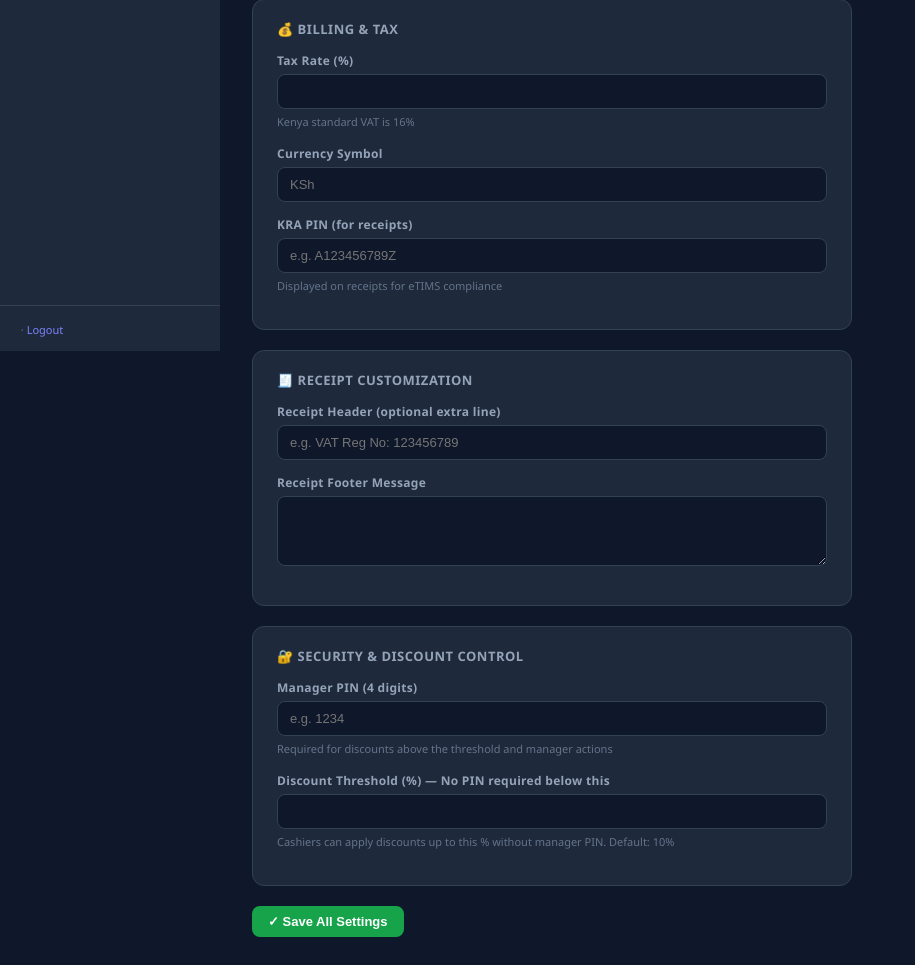
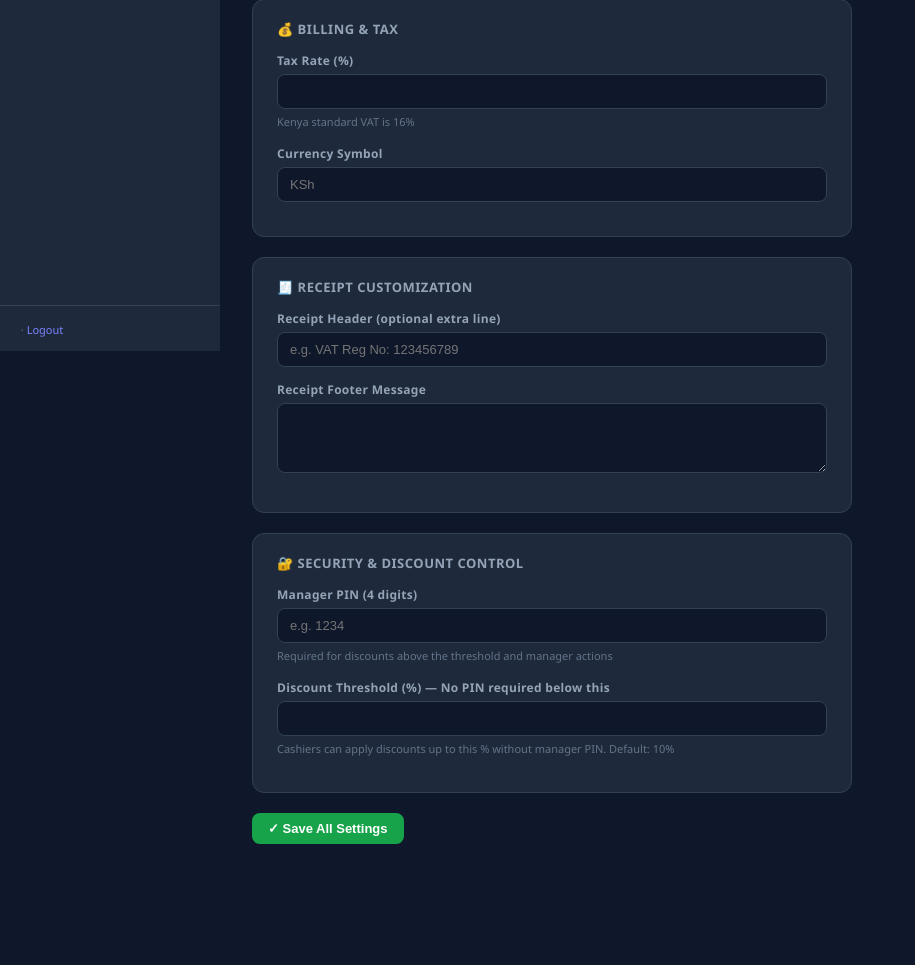
Before and after one commit to labosoian6-hue/queens-cafe-pos, a Flask app: template templates/settings.html in a window 1280 px wide. Shown: the part 449-1414 px from the top of the page, without its empty margins (0-915 px from the left). After the commit the page ends 1293 px from the top, so only its background shows below. Run offline with Flask 3, Linux system fonts and the light colour scheme; the template is opened without the code that fills it, so the values that code supplies are empty.

Commit message:
Remove all KRA eTIMS references from receipt, settings, database and printer
Co-Authored-By: Claude Sonnet 4.6 <noreply@anthropic.com>

```diff
--- a/database.py
+++ b/database.py
@@ -190,7 +190,7 @@ def initialize_db():
             pass
 
     # Extended settings defaults
-    for k, v in [("address", ""), ("phone", ""), ("kra_pin", ""), ("receipt_header", ""),
+    for k, v in [("address", ""), ("phone", ""), ("receipt_header", ""),
                  ("manager_pin", ""), ("discount_threshold", "10")]:
         c.execute("INSERT OR IGNORE INTO settings (key, value) VALUES (?,?)", (k, v))
 
--- a/printer.py
+++ b/printer.py
@@ -27,7 +27,7 @@ def _encode(text):
     return text.encode('ascii', errors='replace')
 
 
-def build_customer_receipt(order, items, cafe, currency, footer, tax_rate, address="", phone="", kra_pin="", receipt_header=""):
+def build_customer_receipt(order, items, cafe, currency, footer, tax_rate, address="", phone="", receipt_header=""):
     """Build ESC/POS byte sequence for a customer receipt."""
     buf = bytearray()
     buf += INIT
@@ -51,8 +51,6 @@ def build_customer_receipt(order, items, cafe, currency, footer, tax_rate, addre
         buf += _encode(address[:PAPER_WIDTH].center(PAPER_WIDTH)) + LINE_FEED
     if phone:
         buf += _encode(phone[:PAPER_WIDTH].center(PAPER_WIDTH)) + LINE_FEED
-    if kra_pin:
-        buf += _encode(f"PIN: {kra_pin}".center(PAPER_WIDTH)) + LINE_FEED
     if receipt_header:
         buf += _encode(receipt_header[:PAPER_WIDTH].center(PAPER_WIDTH)) + LINE_FEED
 
--- a/templates/settings.html
+++ b/templates/settings.html
@@ -33,11 +33,6 @@
         <label>Currency Symbol</label>
         <input class="form-control" name="currency_symbol" value="{{ currency_symbol }}" placeholder="KSh">
       </div>
-      <div class="form-group">
-        <label>KRA PIN (for receipts)</label>
-        <input class="form-control" name="kra_pin" value="{{ kra_pin }}" placeholder="e.g. A123456789Z">
-        <small style="color:#64748b;font-size:11px">Displayed on receipts for eTIMS compliance</small>
-      </div>
     </div>
 
     <div class="card" style="margin-bottom:20px">
--- a/web.py
+++ b/web.py
@@ -576,7 +576,6 @@ def receipt(order_id):
                            receipt_header=database.get_setting("receipt_header", ""),
                            address=database.get_setting("address", ""),
                            phone=database.get_setting("phone", ""),
-                           kra_pin=database.get_setting("kra_pin", ""),
                            tax_rate=database.get_setting("tax_rate", "16"),
                            user=session["user"])
 
@@ -888,7 +887,7 @@ def split_bill(order_id):
 def settings():
     if request.method == "POST":
         for key in ["cafe_name", "tax_rate", "currency_symbol", "receipt_footer",
-                    "address", "phone", "kra_pin", "receipt_header",
+                    "address", "phone", "receipt_header",
                     "manager_pin", "discount_threshold"]:
             database.set_setting(key, request.form.get(key, "").strip())
         flash("Settings saved successfully.", "success")
@@ -900,7 +899,6 @@ def settings():
                            receipt_footer=database.get_setting("receipt_footer"),
                            address=database.get_setting("address"),
                            phone=database.get_setting("phone"),
-                           kra_pin=database.get_setting("kra_pin"),
                            receipt_header=database.get_setting("receipt_header"),
                            manager_pin=database.get_setting("manager_pin",""),
                            discount_threshold=database.get_setting("discount_threshold","10"),
```
Also changed, not shown: templates/receipt.html (+0 -8 lines).
